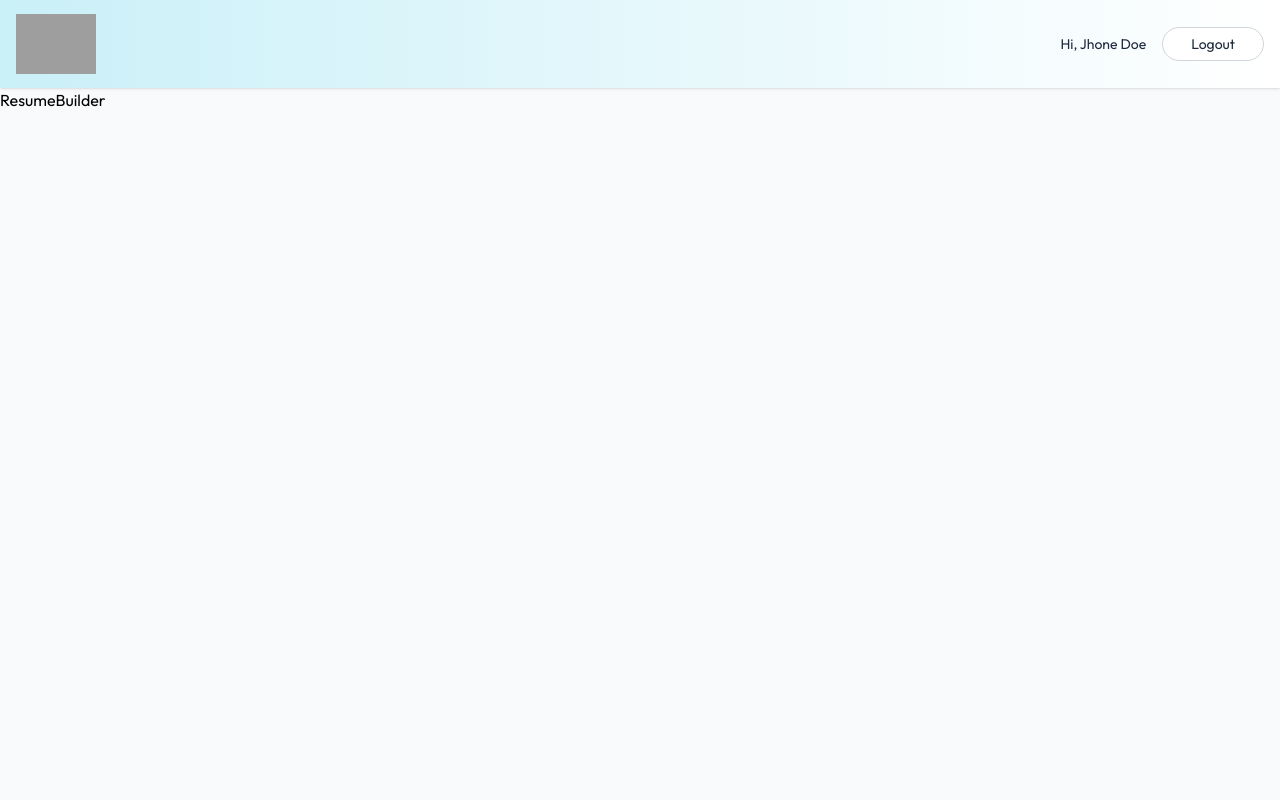
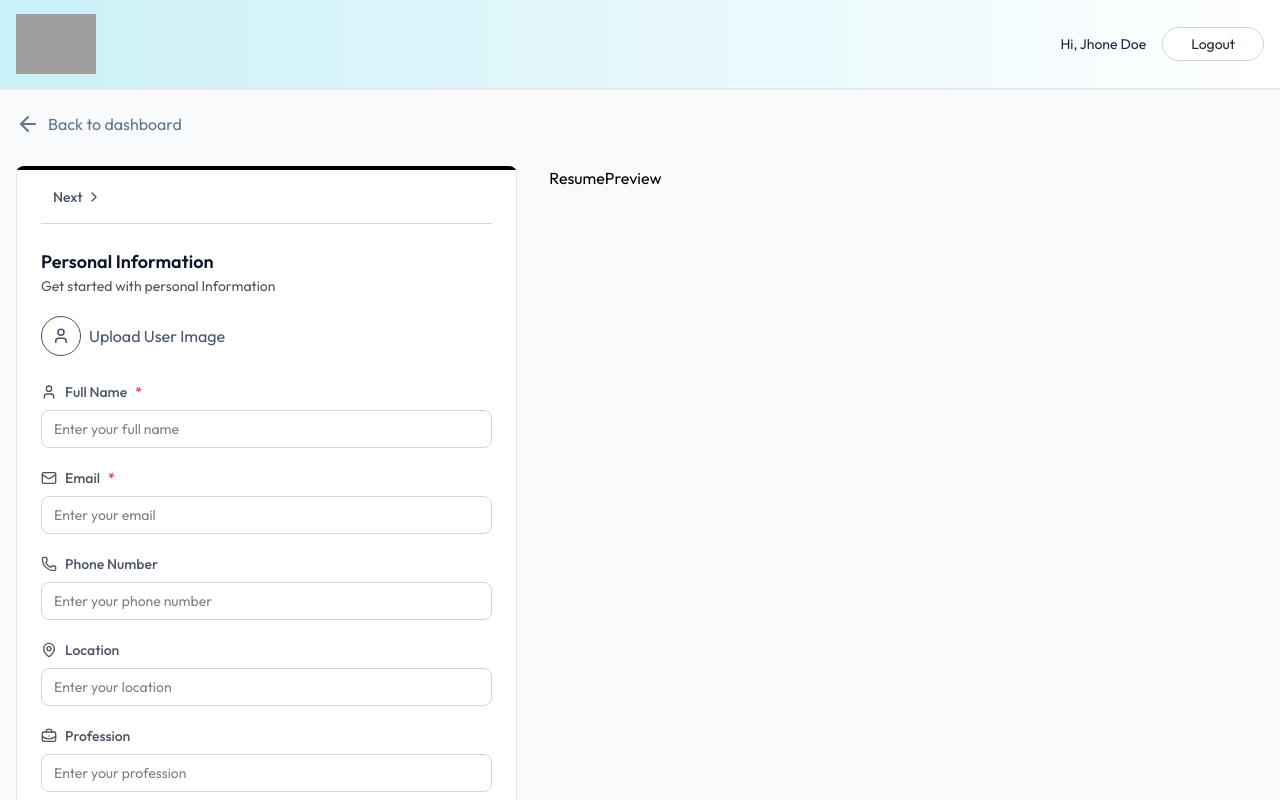
Before and after one commit to Sangamesh8892/Ai-Resume-Builder, a React (Vite) app in the folder client/: page /app/builder/1 in a window 1280 px wide. Shown: the top 800 px of the page. Built offline with nearby package versions, Linux system fonts and the light colour scheme; grey boxes are pictures that could not be loaded.

Commit message:
feat: Personal Info From completed, Added a progress bar to indicate Completion level of resume creation

```diff
--- /dev/null
+++ b/client/src/components/Forms/PersonalInfoForm.jsx
@@ -0,0 +1,129 @@
+import {
+  BriefcaseBusiness,
+  Globe,
+  Linkedin,
+  LinkedinIcon,
+  Mail,
+  MapPin,
+  Phone,
+  User,
+} from "lucide-react";
+import React from "react";
+
+const PersonalInfoForm = ({
+  data,
+  onChange,
+  removeBackground,
+  setRemoveBackground,
+}) => {
+  const handleChange = (field, value) => {
+    onChange({ ...data, [field]: value });
+  };
+
+  const fields = [
+    {
+      key: "full_name",
+      label: "Full Name",
+      icon: User,
+      type: "text",
+      required: true,
+    },
+    { key: "email", label: "Email", icon: Mail, type: "email", required: true },
+    { key: "phone", label: "Phone Number", icon: Phone, type: "tel" },
+    { key: "location", label: "Location", icon: MapPin, type: "text" },
+    {
+      key: "profession",
+      label: "Profession",
+      icon: BriefcaseBusiness,
+      type: "text",
+    },
+    { key: "linkedin", label: "LinkedIn Profile", icon: Linkedin, type: "url" },
+    { key: "website", label: "Portfolio", icon: Globe, type: "url" },
+  ];
+
+  return (
+    <div>
+      <h3 className="text-lg font-semibold text-gray-900">
+        Personal Information
+      </h3>
+      <p className="text-sm text-gray-600">
+        {" "}
+        Get started with personal Information{" "}
+      </p>
+      <div className="flex items-center gap-2">
+        <label htmlFor="removeBg">
+          {data.image ? (
+            <img
+              src={
+                typeof data.image === "string"
+                  ? data.image
+                  : URL.createObjectURL(data.image)
+              }
+              alt="user-img"
+              className="w-16 h-16 rounded-full object-cover mt-5 ring ring-slate-300 hover:opacity-80"
+            />
+          ) : (
+            <div className="inline-flex items-center gap-2 mt-5 text-slate-600 hover:text-slate-700 cursor-pointer">
+              <User className="size-10 p-2.5 border rounded-full" />
+              Upload User Image
+            </div>
+          )}
+
+          <input
+            id="removeBg"
+            type="file"
+            accept="image/jpeg,image/png"
+            className="hidden"
+            onChange={(e) => handleChange("image", e.target.files[0])}
+          />
+        </label>
+
+        {typeof data.image === "object" && (
+          <div className="flex flex-col gap-1 pl-4 text-sm">
+            <p className="relative inline-flex items-center cursor-pointer text-gray-900 gap-3"></p>
+            <div className="flex flex-wrap items-center justify-center gap-12">
+              <label className="relative inline-flex cursor-pointer items-center gap-3 text-gray-900">
+                <input
+                  type="checkbox"
+                  className="peer sr-only"
+                  onChange={() => setRemoveBackground((prev) => !prev)}
+                  checked={removeBackground}
+                />
+                <div className="h-5 w-9 rounded-full bg-slate-300 transition-colors duration-200 peer-checked:bg-cyan-600"></div>
+                <span className="absolute top-0.7 left-1 h-3.5 w-3.5 rounded-full bg-white transition-transform duration-200 peer-checked:translate-x-4"></span>
+                Remove Background
+              </label>
+            </div>
+          </div>
+        )}
+      </div>
+
+      {fields.map((field) => {
+        const Icon = field.icon;
+        return (
+          <div key={field.key} className="space-y-1 mt-5">
+            <label className="flex items-center gap-2 text-sm font-medium text-gray-600">
+              <Icon className="size-4" />
+              {field.label}
+              {field.required && <span className="text-red-500">*</span>}
+            </label>
+
+            <input
+              type={field.type}
+              value={data[field.key] || ""}
+              onChange={(e) => handleChange(field.key, e.target.value)}
+              className=" mt-1 w-full
+                        px-3 py-2 border border-gray-300 rounded-lg focus:ring
+                        focus:ring-blue-500 focus:border-blue-500 outline-none
+                        transition-colors text-sm"
+              placeholder={`Enter your ${field.label.toLowerCase()}`}
+              required={field.required}
+            />
+          </div>
+        );
+      })}
+    </div>
+  );
+};
+
+export default PersonalInfoForm;
--- /dev/null
+++ b/client/src/components/ResumePreview.jsx
@@ -0,0 +1,9 @@
+import React from 'react'
+
+const ResumePreview = () => {
+  return (
+    <div>ResumePreview</div>
+  )
+}
+
+export default ResumePreview
--- a/client/src/pages/ResumeBuilder.jsx
+++ b/client/src/pages/ResumeBuilder.jsx
@@ -1,9 +1,157 @@
-import React from 'react'
+import React, { useEffect, useState } from "react";
+import { dummyResumeData } from "../assets/assets";
+import { Link, useParams } from "react-router-dom";
+import {
+  ArrowLeftIcon,
+  Briefcase,
+  ChevronLeft,
+  ChevronRight,
+  FileText,
+  FolderIcon,
+  GraduationCap,
+  Sparkle,
+  User,
+} from "lucide-react";
+import PersonalInfoForm from "../components/Forms/PersonalInfoForm";
+import ResumePreview from "../components/ResumePreview";
 
 const ResumeBuilder = () => {
+  const { resumeId } = useParams();
+
+  const [resumeData, setResumeData] = useState({
+    _id: "",
+    title: "",
+    personal_info: {},
+    professional_summary: "",
+    experience: [],
+    education: [],
+    project: [],
+    skills: [],
+    template: "classic",
+    accent_color: "#3B82F6",
+    public: "false",
+  });
+
+  const loadExistingResume = async () => {
+    const resume = dummyResumeData.find((resume) => resume._id == resumeId);
+    if (resume) {
+      setResumeData(resume);
+      document.title = resume.title;
+    }
+  };
+
+  const [activeSectionIndex, setActiveSectionIndex] = useState(0);
+  const [removeBackground, setRemoveBackground] = useState(false);
+
+  const sections = [
+    { id: "personal", name: "Personal Info", icon: User },
+    { id: "summery", name: "Summery", icon: FileText },
+    { id: "experience", name: "Experience", icon: Briefcase },
+    { id: "education", name: "Education", icon: GraduationCap },
+    { id: "projects", name: "Projects", icon: FolderIcon },
+    { id: "skills", name: "Skills", icon: Sparkle },
+  ];
+
+  const activeSection = sections[activeSectionIndex];
+
+  useEffect(() => {
+    loadExistingResume();
+  }, []);
+
   return (
-    <div>ResumeBuilder</div>
-  )
-}
+    <div>
+      <div className="max-w-7xl mx-auto px-4 py-6">
+        <Link
+          to={"/app"}
+          className="inline-flex gap-2 items-center text-slate-500 hover:text-slate-700 hover:-translate-y-1 transition-all "
+        >
+          <ArrowLeftIcon /> Back to dashboard
+        </Link>
+      </div>
 
-export default ResumeBuilder
+      <div className="max-w-7xl mx-auto px-4 pb-8">
+        <div className="grid lg:grid-cols-12 gap-8">
+          {/* left side- Forms */}
+          <div className="relative md:col-span-5 rounded-lg overflow-hidden">
+            <div
+              className="bg-white rounded-lg shadow-sm border border-gray-200
+              p-6 pt-1"
+            >
+              {/* progress bar using active session index */}
+              <hr className="absolute top-0 left-0 right-0 border-2 boder-gray-200" />
+              <hr
+                className="absolute top-0 left-0 h-1 bg-gradient-to-r
+                                  from-indigo-200 to-rose-400 border-none transition-all duration-2000"
+                style={{
+                  width: `${
+                    (activeSectionIndex * 100) / (sections.length - 1)
+                  }%`,
+                }}
+              />
+
+              {/* Section Navigation */}
+              <div className="flex justify-between items-center mb-6 border-b border-gray-300 py-1">
+                <div className="flex items-center">
+                  {activeSectionIndex !== 0 && (
+                    <button
+                      className="flex items-center gap-1 p-3 rounded-lg text-sm font-medium text-gray-600 hover:bg-gray-50 transition-all"
+                      disabled={activeSectionIndex === 0}
+                      onClick={() =>
+                        setActiveSectionIndex((prev) => Math.max(prev - 1, 0))
+                      }
+                    >
+                      <ChevronLeft className="size-4" /> Previous
+                    </button>
+                  )}
+                  <button
+                    className={`flex items-center gap-1 p-3 rounded-lg text-sm font-medium text-gray-600
+                    hover:bg-gray-50 transition-all mr-50 ${
+                      activeSectionIndex === sections.length - 1 && "opacity-50"
+                    } `}
+                    disabled={activeSectionIndex === sections.length - 1}
+                    onClick={() =>
+                      setActiveSectionIndex((prev) =>
+                        Math.min(prev + 1, sections.length - 1)
+                      )
+                    }
+                  >
+                    Next <ChevronRight className="size-4" />
+                  </button>
+                </div>
+                <div></div>
+              </div>
+
+              {/* Form Content */}
+              <div className="space-y-6">
+                {activeSection.id == "personal" && (
+                  <PersonalInfoForm
+                    data={resumeData.personal_info}
+                    onChange={(data) =>
+                      setResumeData((prev) => ({
+                        ...prev,
+                        personal_info: data,
+                      }))
+                    }
+                    removeBackground={removeBackground}
+                    setRemoveBackground={setRemoveBackground}
+                  />
+                )}
+              </div>
+            </div>
+          </div>
+
+          {/* Rignt side- Preview */}
+          <div className="md:col-span-7 max-lg:mt-6">
+                <div>
+                  {/* Fucntionality Buttons */}
+                </div>
+                {/* Resume Preview */}
+                <ResumePreview />
+          </div>
+        </div>
+      </div>
+    </div>
+  );
+};
+
+export default ResumeBuilder;
```
